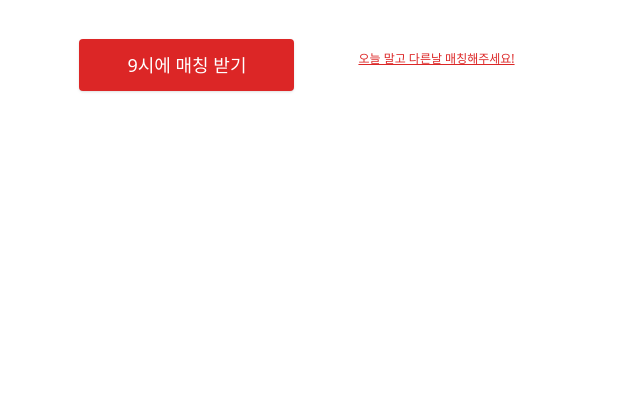
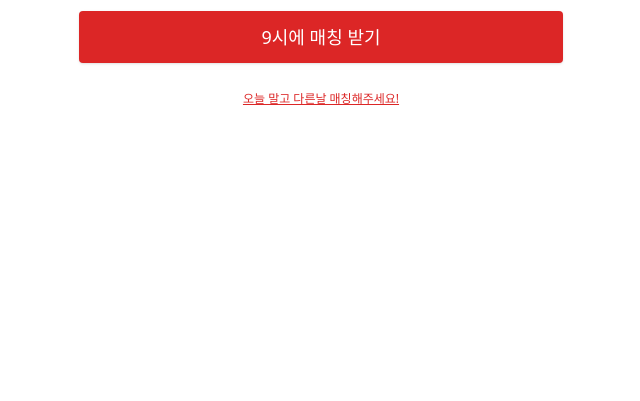
Before and after one commit to dopaminefactory/socialway, a plain HTML site: page index.html in a window 1280 px wide. Shown: the part 399-800 px from the top of the page, without its empty margins (319-959 px from the left). Drawn offline with nearby package versions, Linux system fonts and the light colour scheme; files that its build step writes are made by us from their sources.

Commit message:
feat: same view in desktop

```diff
--- a/index.html
+++ b/index.html
@@ -35,11 +35,12 @@
           축제는 이렇게 어쩌구 저쩌구
         </p>
 
-        <div class="mt-8 flex flex-wrap justify-center gap-4">
+
+          <div class="gap-4 mt-8 flex flex-wrap justify-center">
             <a
               target="_blank"
               id="matching-button"
-            class="block w-full rounded bg-red-600 px-12 py-3 text-lg font-medium text-white shadow hover:bg-red-700 focus:outline-none focus:ring active:bg-red-500 sm:w-auto"
+              class="block w-full rounded bg-red-600 px-12 py-3 text-lg font-medium text-white shadow hover:bg-red-700 focus:outline-none focus:ring active:bg-red-500"
               href="#"
             >
               9시에 매칭 받기
@@ -47,7 +48,7 @@
             <a
               target="_blank"
               id="pool-button"
-            class="underline w-full px-12 py-3 text-xs font-medium text-red-600 hover:text-red-700 focus:outline-none focus:ring active:text-red-500 sm:w-auto"
+              class="underline w-full w-full px-12 py-3 text-xs font-medium text-red-600 hover:text-red-700 focus:outline-none focus:ring active:text-red-500"
               href="#"
             >
               오늘 말고 다른날 매칭해주세요!
@@ -67,8 +68,10 @@
   window.onload = function() {
     const target = new URLSearchParams(window.location.search).get("from")
 
+    if (target) {
       matchingUrl.searchParams.append("from", target)
       poolUrl.searchParams.append("from", target)
+    }
 
     document.getElementById("pool-button").setAttribute("href", matchingUrl.href)
     document.getElementById("matching-button").setAttribute("href", poolUrl.href)
```
Lines whose indentation alone changed are shown as unchanged.
